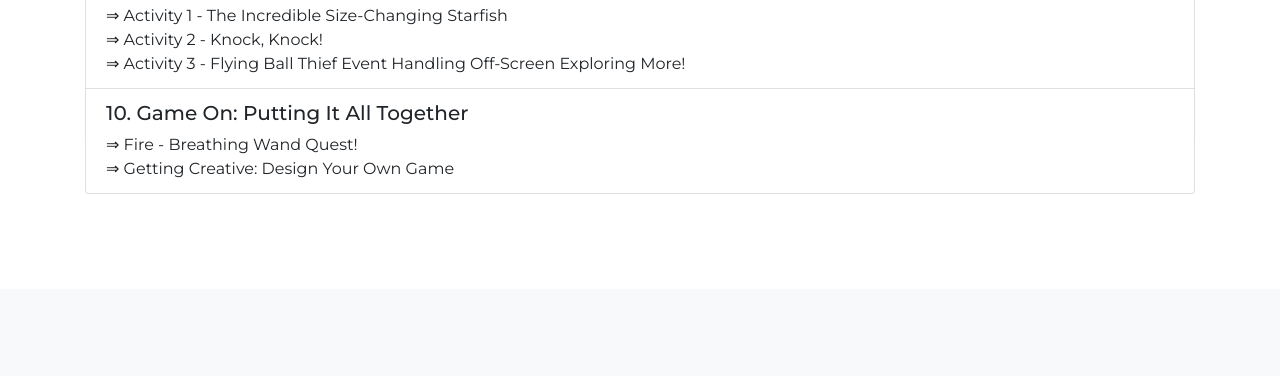
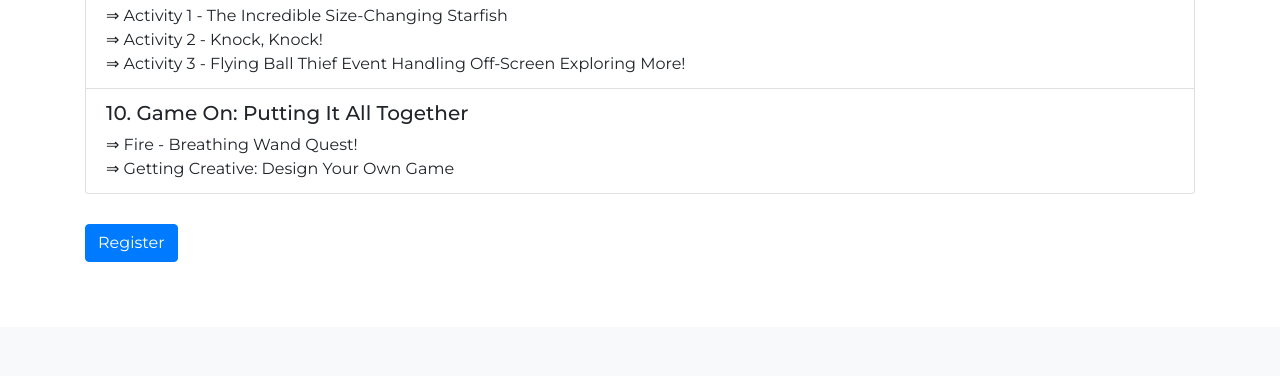
Before and after one commit to anubhavbagri/SigmaPi-Website, a plain HTML site: page Courses/School/scratch.html in a window 1280 px wide. Shown: the part 1637-2013 px from the top of the page. Drawn offline with nearby package versions, Linux system fonts and the light colour scheme.

Commit message:
feat: add submit button

```diff
--- a/Courses/School/scratch.html
+++ b/Courses/School/scratch.html
@@ -127,6 +127,10 @@
               <br>&rArr; Getting Creative: Design Your Own Game
             </li>
           </ul>
+          <button class="mr-2 btn btn-primary" type="submit" style="font-family: 'Montserrat', sans-serif"
+            data-toggle="modal" data-target="#registerForm">
+            Register
+          </button>
         </div>
       </div>
     </div>
```
